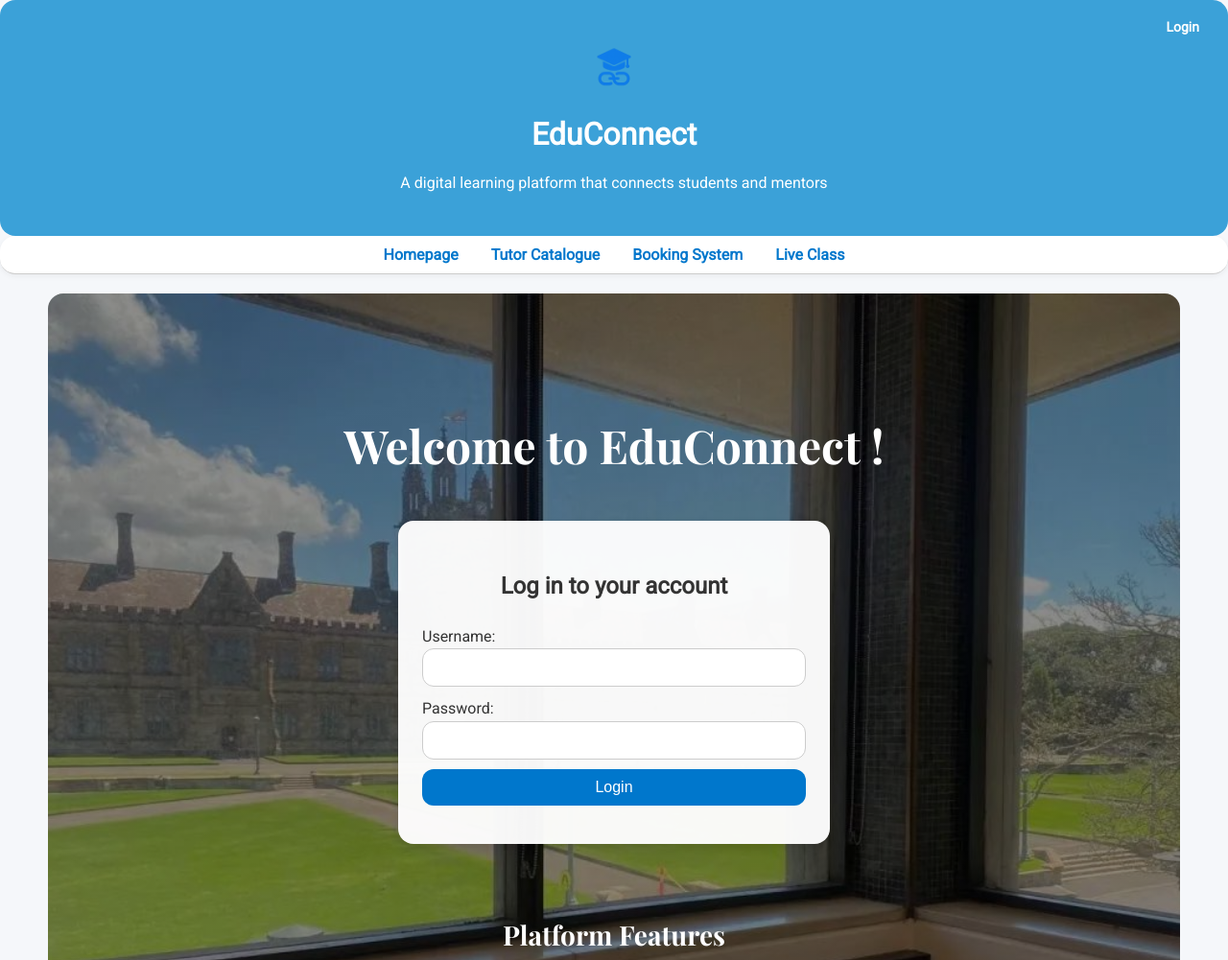
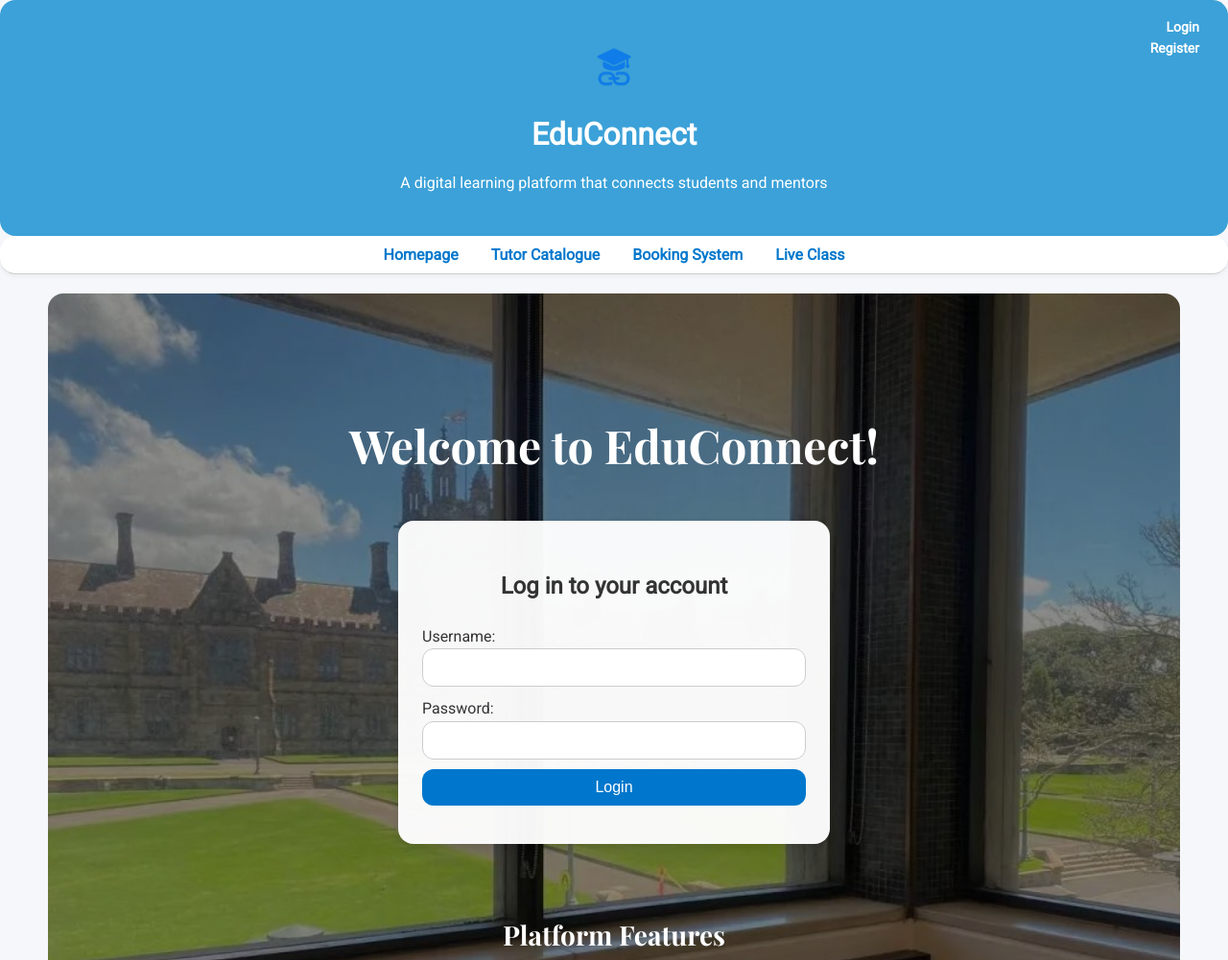
Before and after one commit to Andyming13/educonnect, a plain HTML site: page index.html in a window 1280 px wide. Shown: the top 1001 px of the page at 96% size. Drawn offline with nearby package versions, Linux system fonts and the light colour scheme.

Commit message:
big update

```diff
--- a/index.html
+++ b/index.html
@@ -11,7 +11,8 @@
   <header style="position: relative;">
     <img src="assets/logo.png" alt="EduConnect Logo" class="logo">
     <div class="top-login">
-      <a href="#loginSection">Login</a>
+      <a href="login.html">Login</a>
+      <a href="register.html">Register</a>
     </div>
     <h1>EduConnect</h1>
     <p>A digital learning platform that connects students and mentors</p>
@@ -26,9 +27,9 @@
 
   <main>
     <section class="hero-section">
-      <h1 class="hero-title">Welcome to EduConnect !</h1>
+      <h1 class="hero-title">Welcome to EduConnect!</h1>
 
-      <div class="homepage-login" id="loginSection">
+      <div class="homepage-login">
         <h2>Log in to your account</h2>
         <form onsubmit="handleLogin(event)">
           <label for="username">Username:</label>
--- a/style.css
+++ b/style.css
@@ -26,13 +26,20 @@ header {
   margin-top: 10px;
 }
 
+.top-login {
+  position: absolute;
+  top: 20px;
+  right: 30px;
+  display: flex;
+  flex-direction: column;
+  align-items: flex-end;
+  gap: 6px;
+}
+
 .top-login a {
   color: white;
   text-decoration: none;
   font-weight: bold;
-  position: absolute;
-  top: 20px;
-  right: 30px;
   font-size: 14px;
 }
 
```
